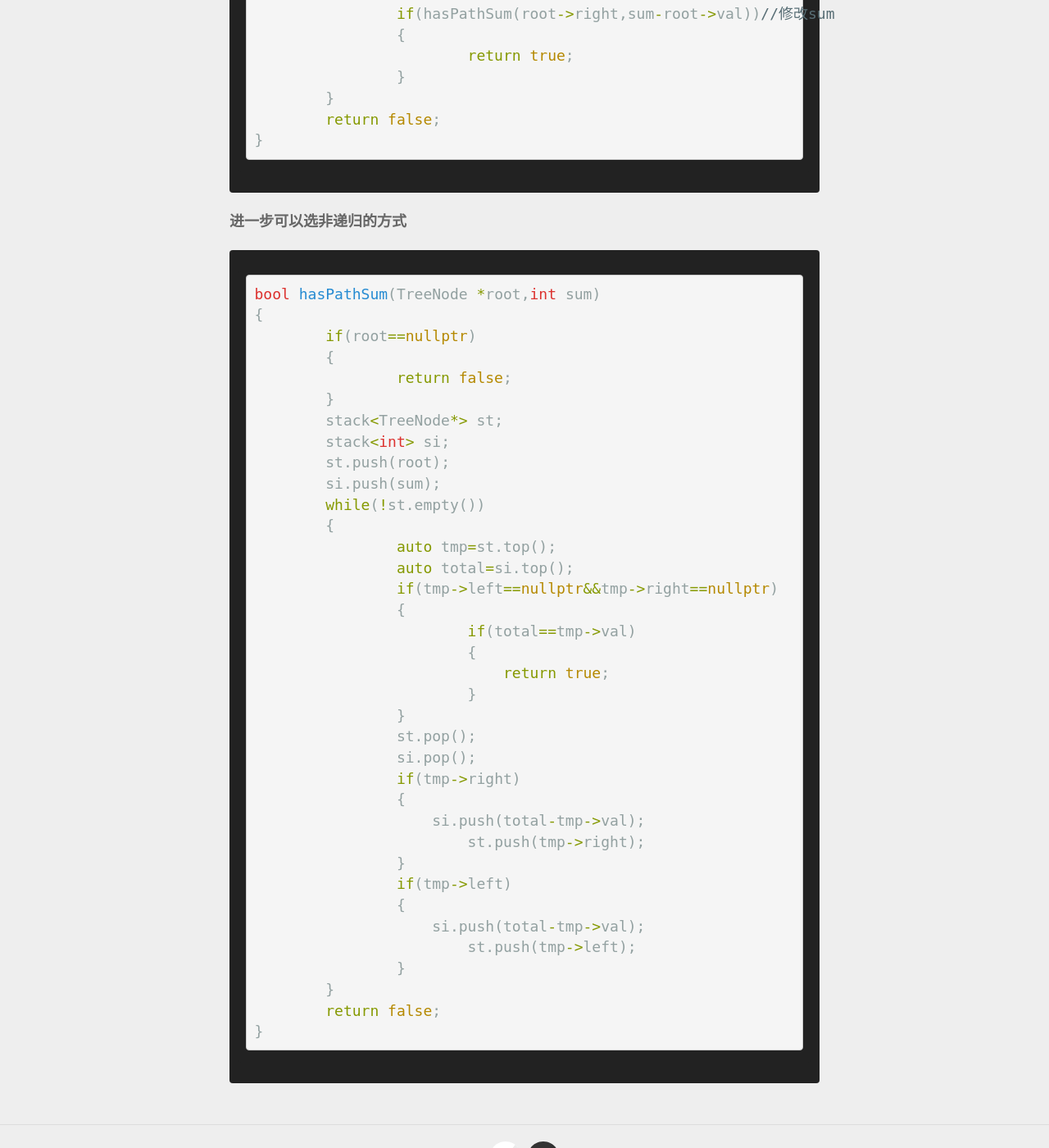
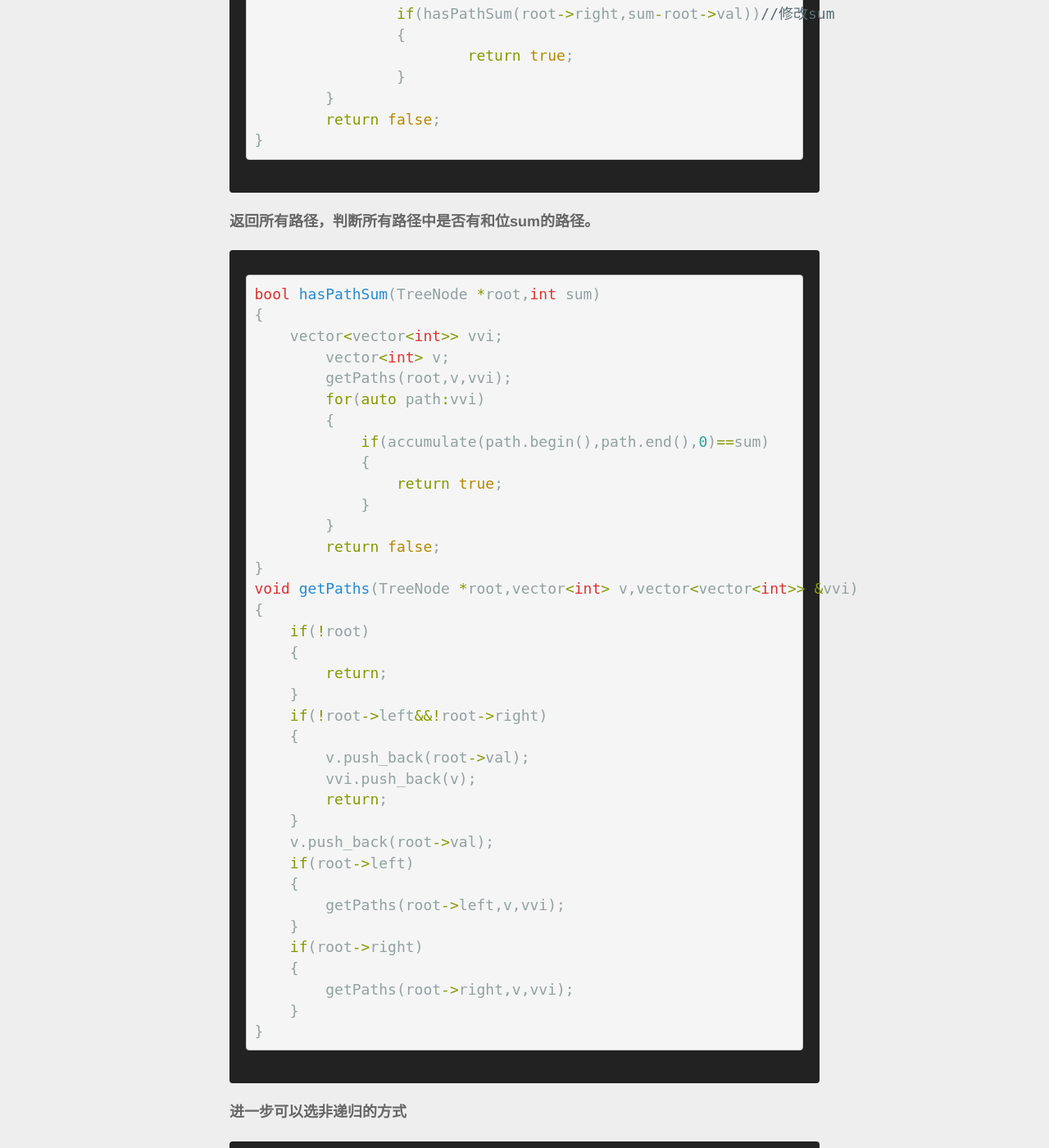
Before and after one commit to logeable/logeable.github.io, a Jekyll site: the page built from _posts/2014-12-5-Path Sum.md, in a window 1280 px wide and 1400 px high, scrolled down 2158 px. Shown: the whole window at 82% size. Built offline with Jekyll 4.4.1, drawn with Linux system fonts in a browser that asks for light colours; Markdown is read by kramdown in place of the engine named in the settings.

Commit message:
更新Path Sum另一种解法

````diff
--- a/_posts/2014-12-5-Path Sum.md
+++ b/_posts/2014-12-5-Path Sum.md
@@ -87,6 +87,45 @@ bool hasPathSum(TreeNode *root,int sum)
 	return false;
 }
 ```
+####返回所有路径，判断所有路径中是否有和位sum的路径。
+```c++
+bool hasPathSum(TreeNode *root,int sum)
+{
+    vector<vector<int>> vvi;
+	vector<int> v;
+	getPaths(root,v,vvi);
+	for(auto path:vvi)
+	{
+	    if(accumulate(path.begin(),path.end(),0)==sum)
+	    {
+	        return true;
+	    }
+	}
+	return false;
+}
+void getPaths(TreeNode *root,vector<int> v,vector<vector<int>> &vvi)
+{
+    if(!root)
+    {
+        return;
+    }
+    if(!root->left&&!root->right)
+    {
+        v.push_back(root->val);
+        vvi.push_back(v);
+        return;
+    }
+    v.push_back(root->val);
+    if(root->left)
+    {
+        getPaths(root->left,v,vvi);
+    }
+    if(root->right)
+    {
+        getPaths(root->right,v,vvi);
+    }
+}
+```
 ####进一步可以选非递归的方式
 ```c++
 bool hasPathSum(TreeNode *root,int sum)
````
